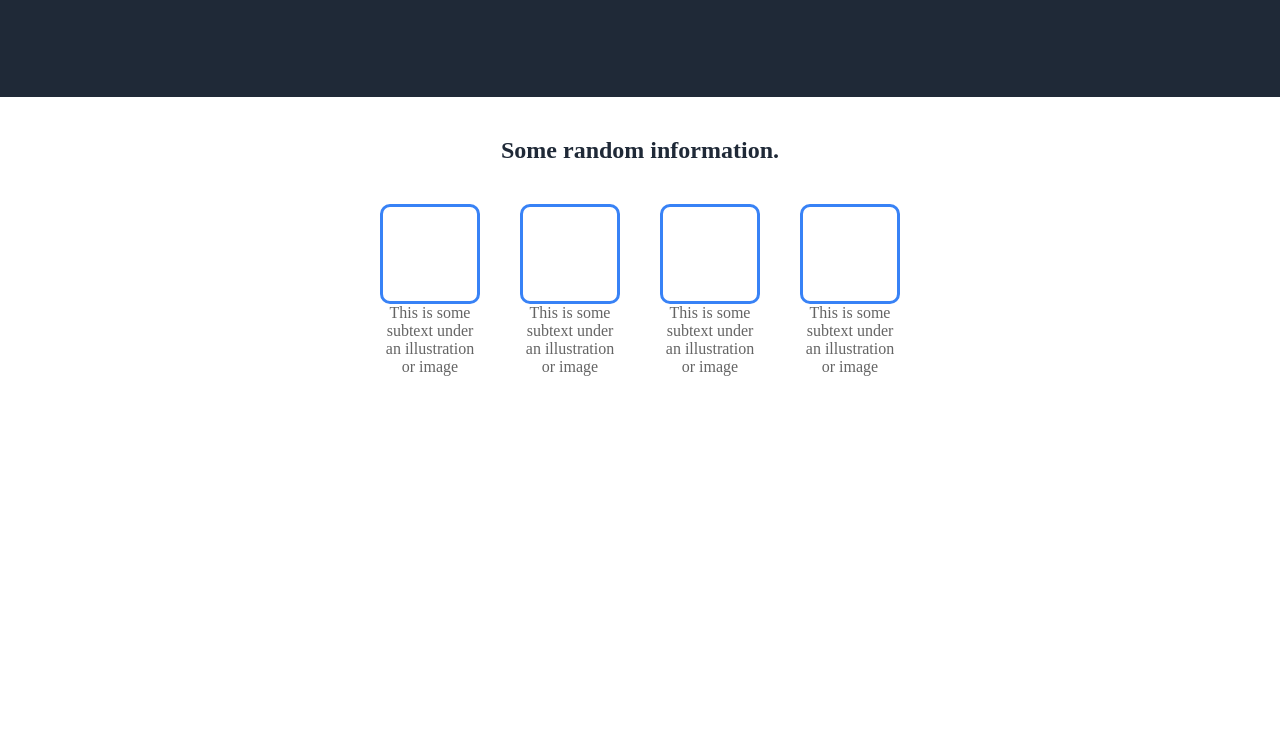
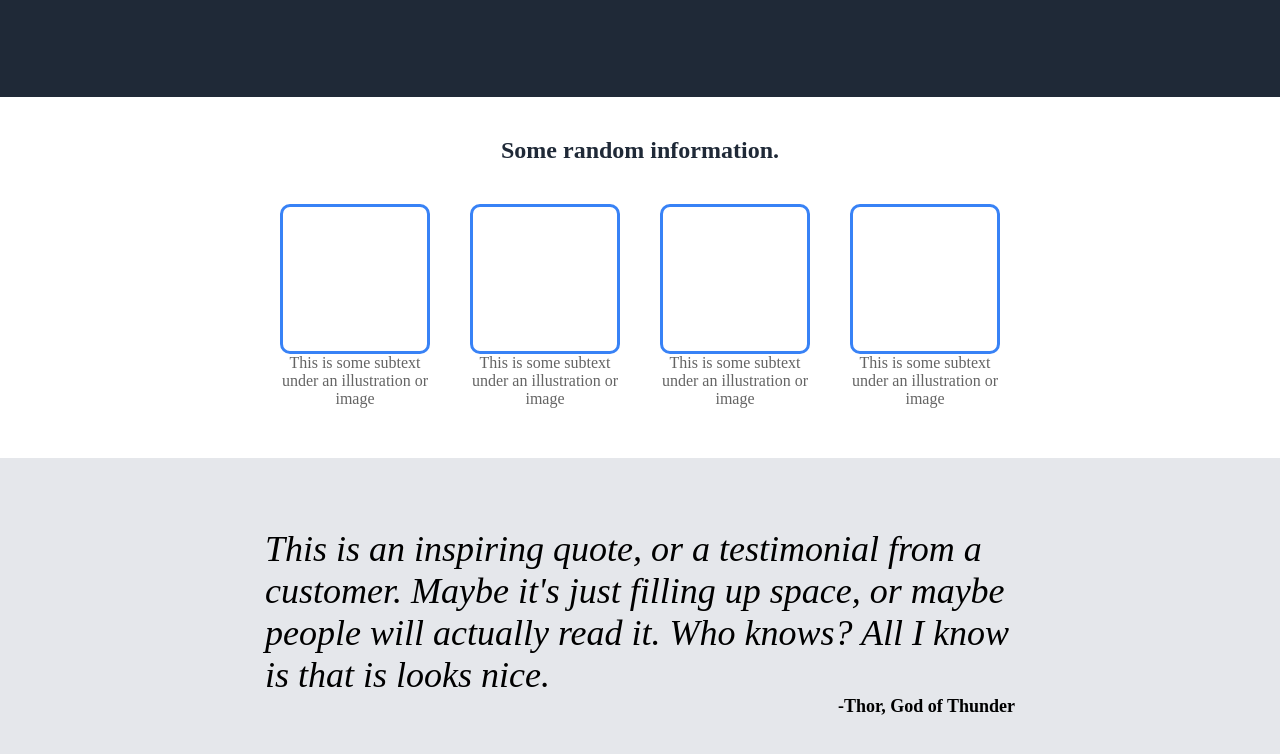
Before and after one commit to Eskandar011/odin-landing-page, a plain HTML site: page index.html in a window 1280 px wide. Shown: the part 362-1116 px from the top of the page. Before the commit the page ends 800 px from the top, so only its background shows below. Drawn offline with Linux system fonts and the light colour scheme.

Commit message:
Actualizacion de la Section2 y Creacion de la Section3

```diff
--- a/css/style.css
+++ b/css/style.css
@@ -1,3 +1,4 @@
+/*Initial Configuration*/
 *{
     margin: 0;
     padding: 0;
@@ -8,6 +9,7 @@ body{
     flex-direction: column;
 }
 
+/*Header*/
 header{
     display: flex;
     justify-content: space-around;
@@ -41,6 +43,7 @@ header .links a{
     color:#E5E7EB
 }
 
+/*Section 1*/
 
 .section1{
     display:flex;
@@ -99,11 +102,34 @@ header .links a{
     color: rgb(100, 100, 100);
 }
 .card{
-    width: 100px;
+    width: 150px;
 }
 .marco{
-    width: 100px;
-    height: 100px;
+    width: 150px;
+    height: 150px;
     border:3px solid#3882f6;
     border-radius: 10px;
 }
+
+/*Section 3*/
+
+.section3{
+    display: flex;
+    justify-content: center;
+    background-color:#E5E7EB;
+    padding:70px;
+}
+.section3 div{
+    width:750px;
+}
+.phrase{
+    font-size:36px;
+    font-weight: light;
+    font-style: italic;
+}
+
+.autor{
+    font-size: 18px;
+    text-align: right;
+    font-weight: bold;
+}
--- a/index.html
+++ b/index.html
@@ -54,7 +54,16 @@
           </div>
         </div>
       </section>
-      <section></section>
+      <section class="section3">
+        <div>
+          <p class="phrase">
+            This is an inspiring quote, or a testimonial from a customer. Maybe
+            it's just filling up space, or maybe people will actually read it.
+            Who knows? All I know is that is looks nice.
+          </p>
+          <p class="autor">-Thor, God of Thunder</p>
+        </div>
+      </section>
       <section></section>
     </main>
     <footer></footer>
```
